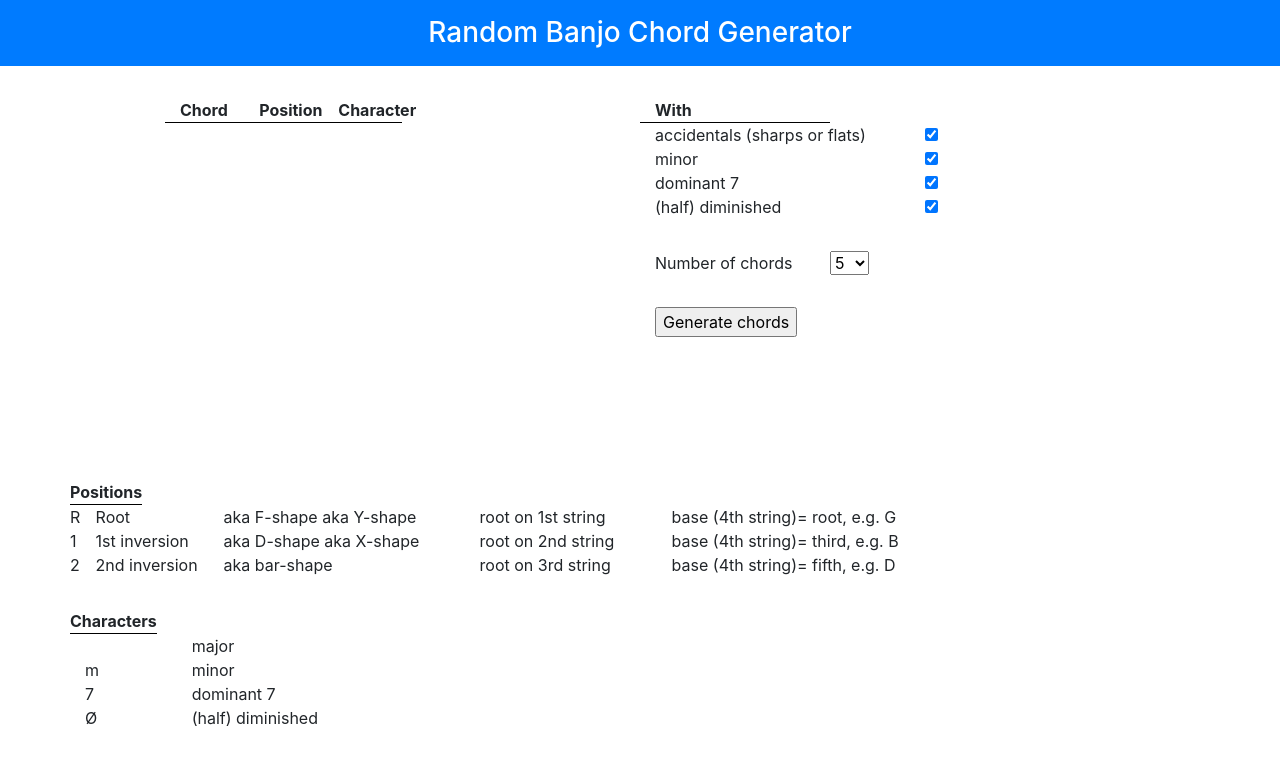
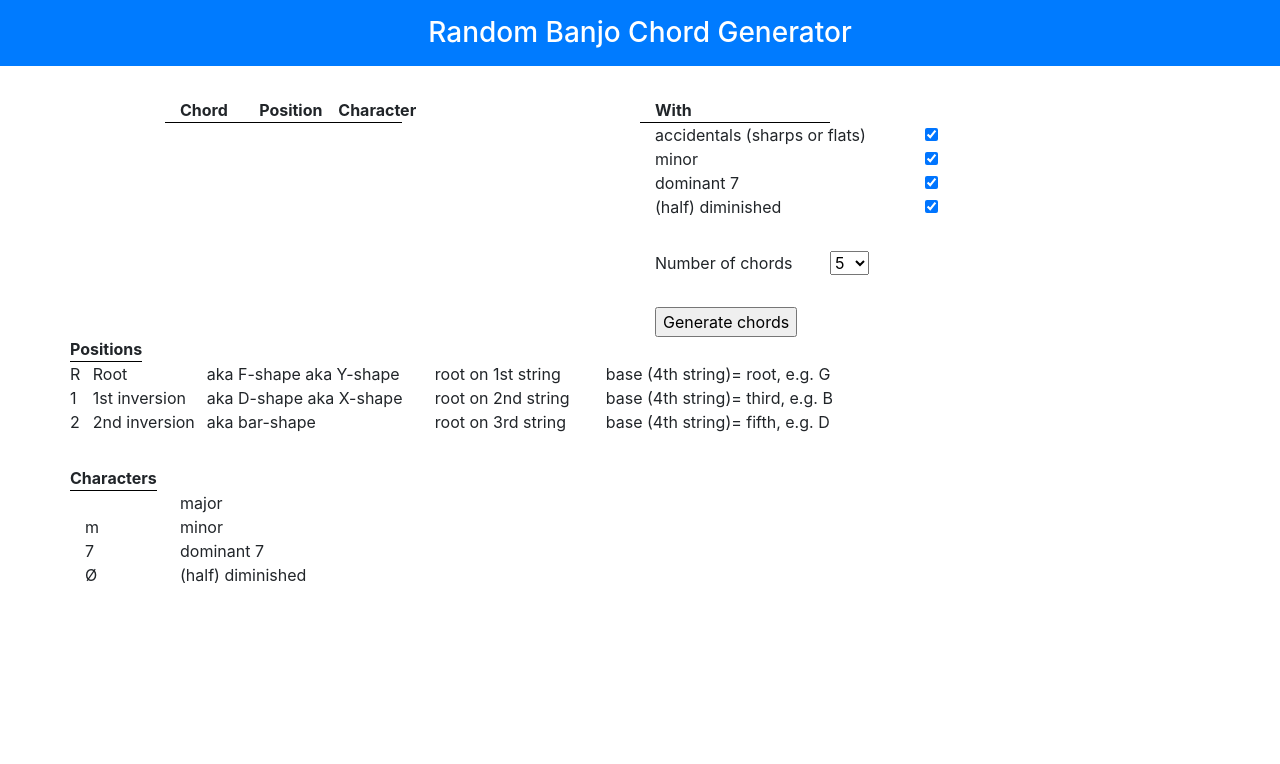
Before and after one commit to WineBewes/randomChordGenerator, an Angular app: page / in a window 1280 px wide. Shown: the top 764 px of the page. Built offline with nearby package versions, Linux system fonts and the light colour scheme.

Commit message:
Update app.component.css

```diff
--- a/src/app/app.component.css
+++ b/src/app/app.component.css
@@ -7,10 +7,6 @@
 	padding-top: 10px;
 }
 
-.lower {
-	position: fixed;
-	top:30em;
-}
 .posAbbreviation {
 	width:2%;
 }
```
